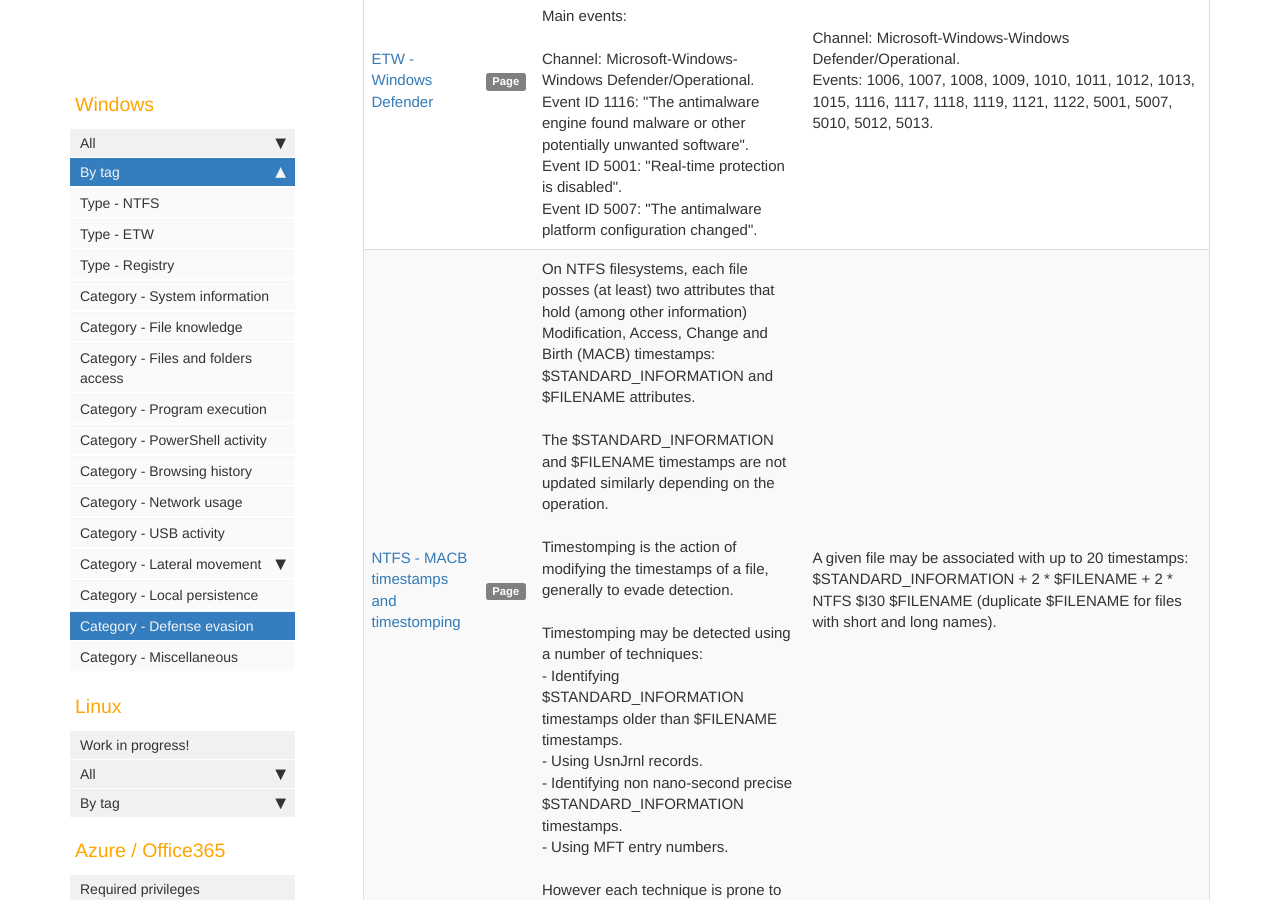
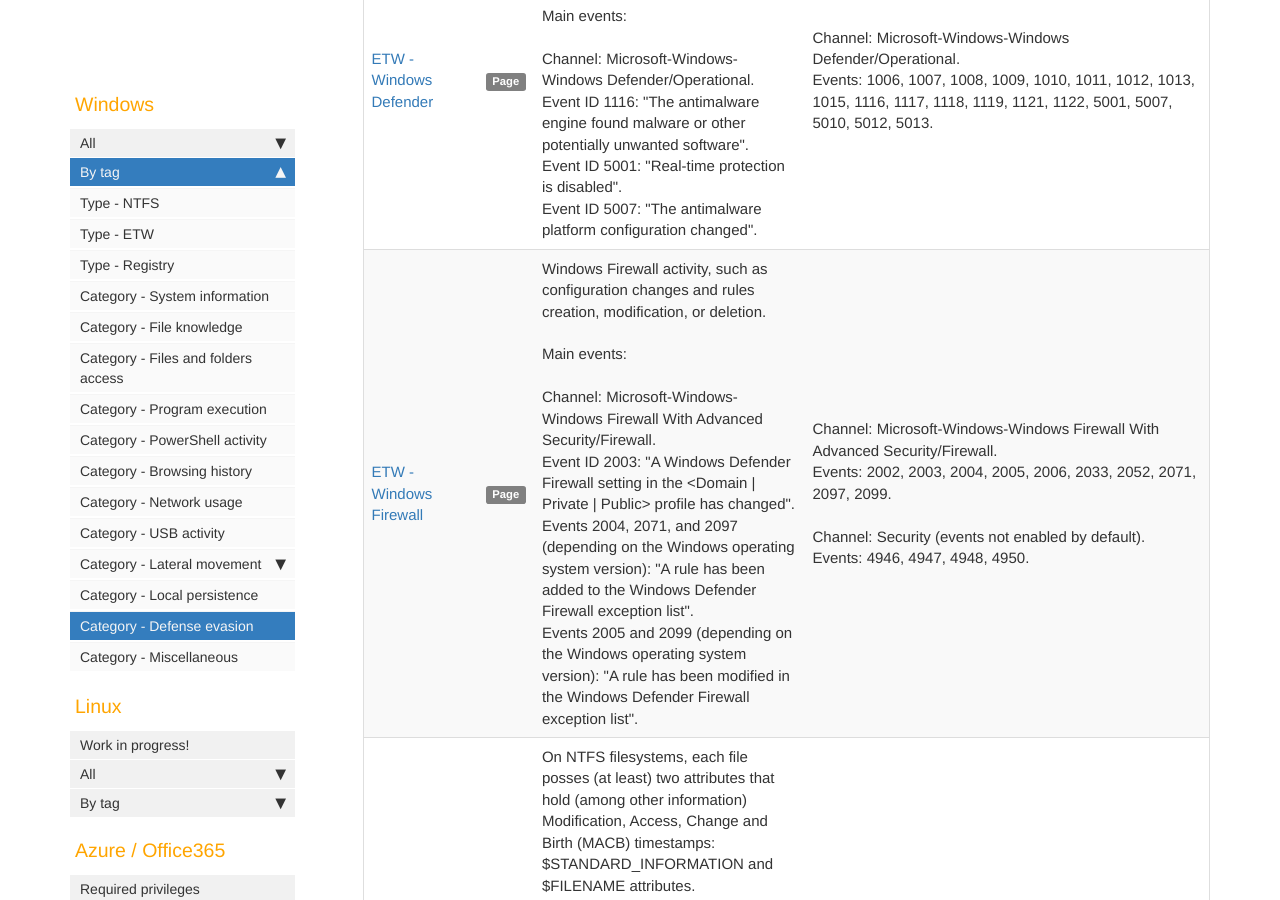
Before and after one commit to Qazeer/artefacts.help, a Jekyll site: the page built from pages/tags/tag_windows_defense_evasion.md, in a window 1280 px wide and 900 px high, scrolled down 927 px. Built offline with Jekyll 4.4.1, drawn with Linux system fonts in a browser that asks for light colours; comment, search, counter and statistics services are not loaded; part of the change alters nothing that is shown.

Commit message:
[Artefact] ETW Windows Firewall - init

```diff
--- a/_data/sidebars/sidebar.yml
+++ b/_data/sidebars/sidebar.yml
@@ -128,6 +128,10 @@
 
       - title: Windows Defender
         url: /windows_etw_windows_defender.html
+        output: web
+
+      - title: Windows Firewall
+        url: /windows_etw_windows_firewall.html
         output: web
 
       - title: Windows Services
--- /dev/null
+++ b/pages/windows/etw_windows_firewall.md
@@ -0,0 +1,62 @@
+---
+title: ETW - Windows Firewall
+summary: 'Windows Firewall activity, such as configuration changes and rules creation, modification, or deletion.\n\nMain events:\n\nChannel: Microsoft-Windows-Windows Firewall With Advanced Security/Firewall.\nEvent ID 2003: "A Windows Defender Firewall setting in the <Domain | Private | Public> profile has changed".\nEvents 2004, 2071, and 2097 (depending on the Windows operating system version): "A rule has been added to the Windows Defender Firewall exception list".\nEvents 2005 and 2099 (depending on the Windows operating system version): "A rule has been modified in the Windows Defender Firewall exception list".'
+keywords: 'Firewall, Windows Firewall, Domain, Private, Public, rule, block, allow, 2003, 2004, 2071, 2097, 2005, 2099, 2006, 2033, 2052'
+tags:
+  - windows_etw
+  - windows_system_information
+  - windows_lateral_movement
+  - windows_defense_evasion
+location: 'Channel: Microsoft-Windows-Windows Firewall With Advanced Security/Firewall.\nEvents: 2002, 2003, 2004, 2005, 2006, 2033, 2052, 2071, 2097, 2099.\n\nChannel: Security (events not enabled by default).\nEvents: 4946, 4947, 4948, 4950.'
+last_updated: 2024-02-09
+sidebar: sidebar
+permalink: windows_etw_windows_firewall.html
+folder: windows
+---
+
+### Overview
+
+The `Windows Firewall` (officially called the `Microsoft Defender Firewall` in
+Windows 10 version 2004 and later) is a host-based firewall, builtin in the
+Windows operating systems.
+
+One of three profiles is activated automatically for each network interface:
+
+  - `Domain` profile: used when a Active Directory joined endpoint is connected
+    to the domain network. The `Domain` profile is the least restrictive.
+
+  - `Private` profile: applied to a network adapter when it is connected to a
+    network that is identified by the user as a private network. Windows
+    enables network discovery features, allows file sharing and other network
+    features.
+
+  - `Public` profile: applied to a network adapter by default, or if specified
+    so by the user. The `Public` profile is the most restrictive.
+
+By default, The `Windows Firewall` blocks inbound connections and allows
+outbound connections that do not match a rule.
+
+### Windows Firewall configuration change events
+
+| Channel | Conditions | Events |
+|---------|------------|--------|
+| `Microsoft-Windows-Windows Firewall With Advanced Security/Firewall` | Default configuration. | Event `2003: A Windows Defender Firewall setting in the <Domain | Private | Public> profile has changed`. <br><br> Logged whenever the settings of a given `Windows Firewall` profile are changed. <br><br> Information of interest: <br> - The impacted profile. <br> - The setting updated and the new value set. <br> - The `SID` of the user and the process that modified the profile. <br><br> For instance: <br><br> `A Windows Defender Firewall setting in the Domain profile has changed` <br> `New Setting:` <br> `Type: Enable Windows Defender Firewall` <br> `Value:	No` <br> Indicates that the `Windows Firewall` was turned off for the `Domain` profile. <br><br> `A Windows Defender Firewall setting in the Private profile has changed` <br> `New Setting:` <br> `Type: Default Inbound Action` <br> `Value: Allow` <br> Indicates that the default action for inbound connection for the `Private` profile is now to accept the connections. |
+| `Microsoft-Windows-Windows Firewall With Advanced Security/Firewall` | Default configuration. | `2002: A Windows Defender Firewall setting has changed`. <br><br> Logged whenever a  `Windows Firewall` setting is changed, excluding updates on a profile's settings (that are logged through event `2003`). <br><br> Information of interest: <br> - The setting updated and the new value set, in the same format as event `2003`. <br> - The `SID` of the user and the process that changed the setting. |
+| `Security` | Requires `Audit MPSSVC Rule-Level Policy Change` to be enabled. | Event `4950: A Windows Firewall setting has changed`. <br><br> Logged whenever the  `Windows Firewall` settings are changed, including updates on a profile's settings. <br><br> Information of interest: <br> - The impacted profile. <br> - The setting updated and the new value set, in the same format as event `2003`. |
+
+### Windows Firewall rules activity events
+
+| Channel | Conditions | Events |
+|---------|------------|--------|
+| `Microsoft-Windows-Windows Firewall With Advanced Security/Firewall` | Default configuration. | Events `2004`, `2071`, and `2097` (depending on the Windows operating system version): `A rule has been added to the Windows Defender Firewall exception list`. <br><br> Logged whenever a new rule is configured for the `Windows Firewall`. <br><br> Information of interest: <br> The rule name and identifier. <br> - The rule parameters: <br> > Impacted `Windows Firewall` profile(s) (`Public`, `Private`, `Domain`). <br> > Origin and direction (local or remote). <br> > Action (allow or deny traffic). <br> > Network protocol (any, `TCP`, `UDP`, `ICMP`, ...). <br> > Eventual impacted application path. <br> > Eventual local / remote IP address(es) and port(s). <br> > ... <br> - The `SID` of the user and the process that created the rule. |
+| `Microsoft-Windows-Windows Firewall With Advanced Security/Firewall` | Default configuration. | Events `2005` and `2099` (depending on the Windows operating system version): `A rule has been modified in the Windows Defender Firewall exception list`. <br><br> Logged whenever a `Windows Firewall` rule is modified. <br><br> Holds the same exact information of interest as rule creation events `2004`, `2071`, and `2097`. All the parameters of the modified rule are logged, whether they were updated or not. The modified value is not highlighted and the previous values are not logged. |
+| `Microsoft-Windows-Windows Firewall With Advanced Security/Firewall` | Default configuration. | Events `2006`, `2033` and `2052` (depending on the Windows operating system version): `A rule has been deleted in the Windows Firewall exception list`. <br><br> Logged whenever a `Windows Firewall` rule is deleted. <br><br> Information of interest: <br> - Rule name and identifier. <br> - The `SID` of the user and the process that deleted the rule. |
+| `Security` | Requires `Audit MPSSVC Rule-Level Policy Change` to be enabled. | `4946: A change has been made to Windows Firewall exception list. A rule was added`. <br> `4947: A change has been made to Windows Firewall exception list. A rule was modified`. <br> `4948: A change has been made to Windows Firewall exception list. A rule was deleted`. <br><br> Logged whenever a `Windows Firewall` rule is created / modified / deleted. <br><br> Information of interest: <br> - The `Windows Firewall` profile(s) the rule is applied to. <br> - The rule name and identifier. <br><br> The information provided on the impacted rule is thus minimal and do not include rule parameters. |
+
+### References
+
+  - [Wikipedia - Windows Firewall](https://en.wikipedia.org/wiki/Windows_Firewall)
+
+  - [NSA - Event-Forwarding-Guidance](https://github.com/nsacyber/Event-Forwarding-Guidance/tree/master/Events)
+
+  - [Audit MPSSVC Rule-Level Policy Change](https://learn.microsoft.com/en-us/windows/security/threat-protection/auditing/audit-mpssvc-rule-level-policy-change)
```
